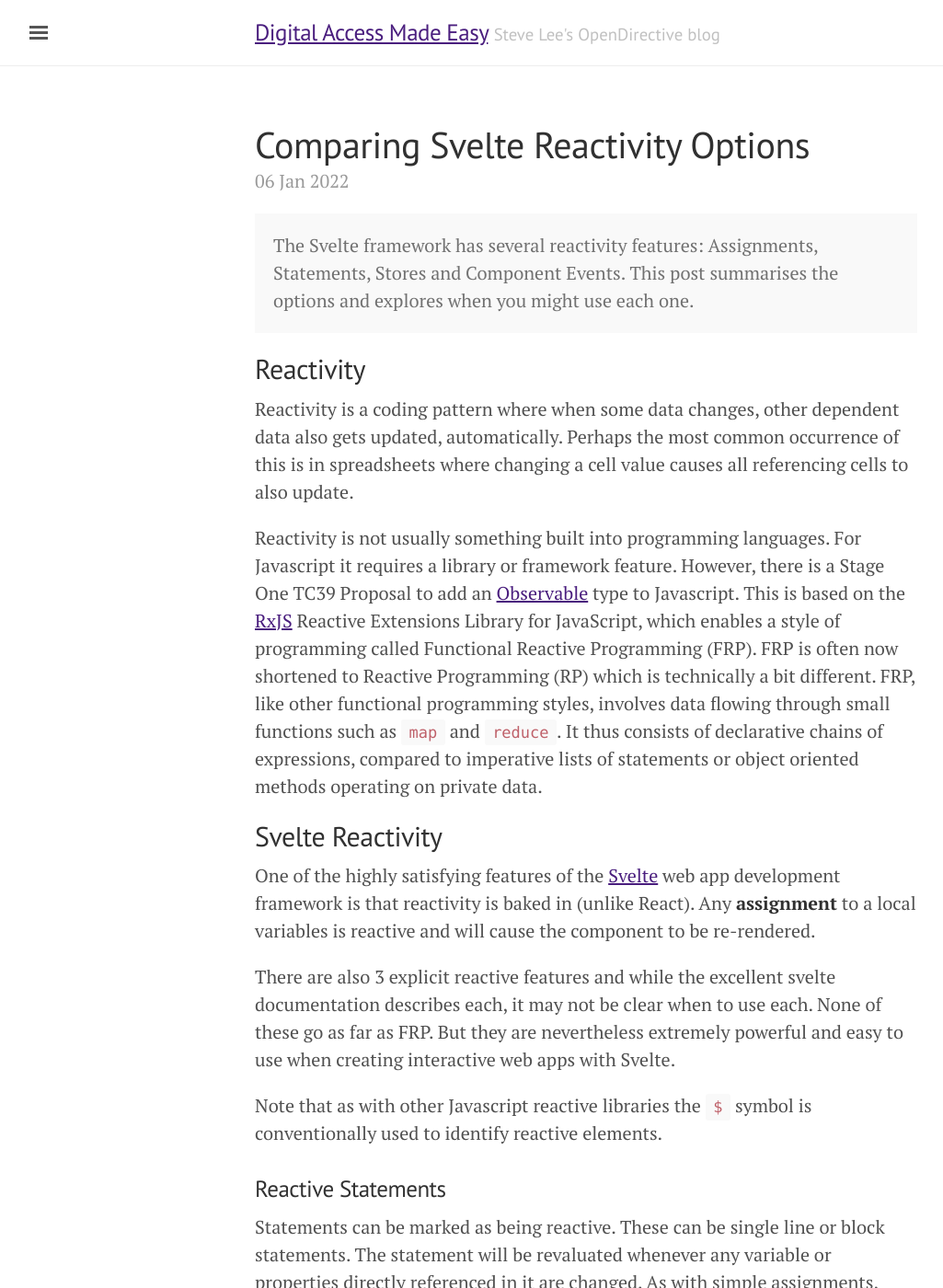
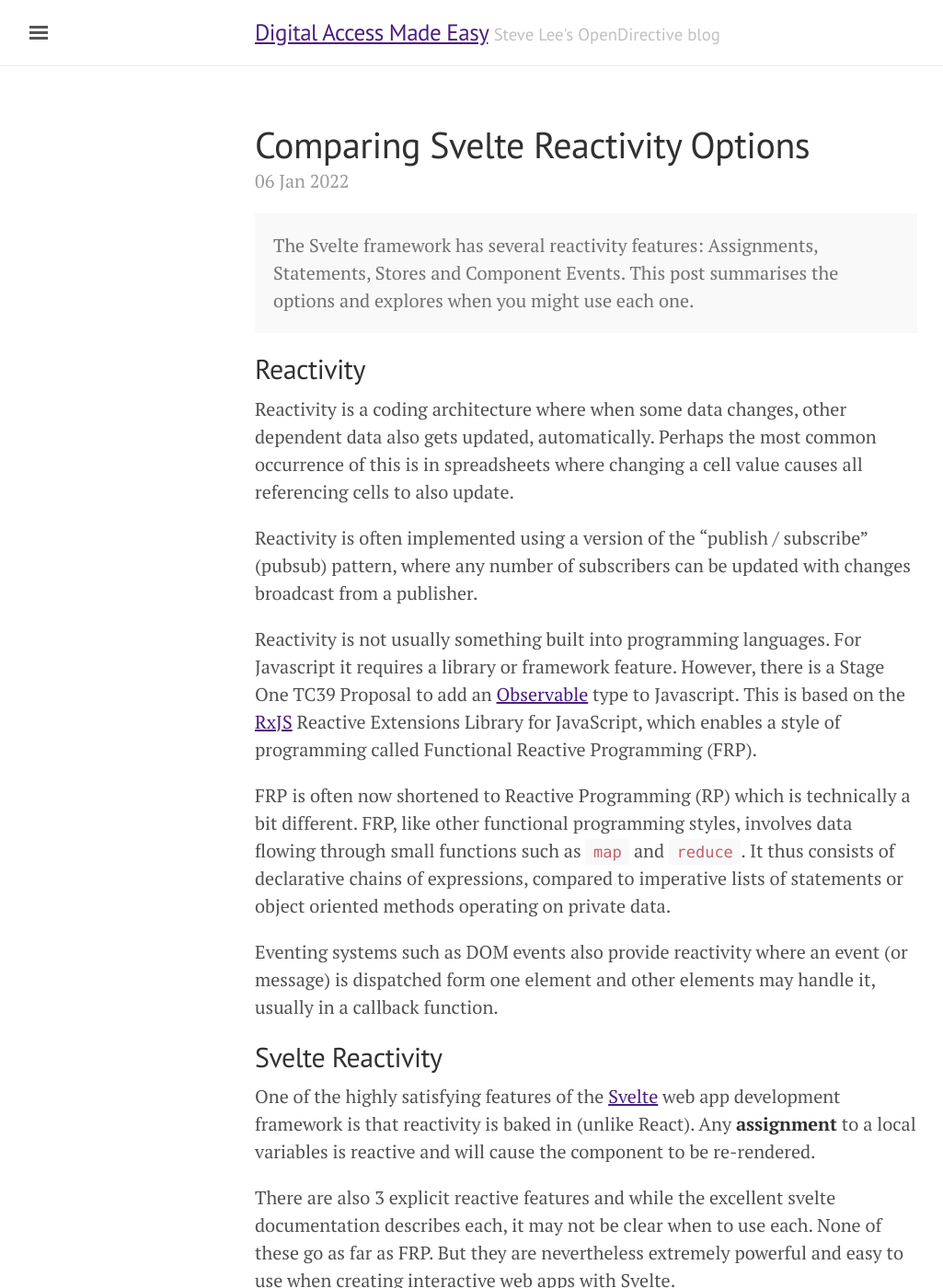
Before and after one commit to OpenDirective/opendirective.github.io, a Jekyll site: the page built from _posts/2022-01-06-comparing-svelte-reactivity-options.md, in a window 1280 px wide and 1400 px high. Shown: the whole window at 92% size, without its empty margins (3-1028 px from the left). Built offline with Jekyll 4.4.1, drawn with Linux system fonts in a browser that asks for light colours; some of the changed text lies outside the part shown.

Commit message:
Move pub sub to 1st section

```diff
--- a/_posts/2022-01-06-comparing-svelte-reactivity-options.md
+++ b/_posts/2022-01-06-comparing-svelte-reactivity-options.md
@@ -8,10 +8,15 @@ title: Comparing Svelte Reactivity Options
 
 ## Reactivity
 
-Reactivity is a coding pattern where when some data changes, other dependent data also gets updated, automatically. Perhaps the most common occurrence of this is in spreadsheets where changing a cell value causes all referencing cells to also update.
+Reactivity is a coding architecture where when some data changes, other dependent data also gets updated, automatically. Perhaps the most common occurrence of this is in spreadsheets where changing a cell value causes all referencing cells to also update.
 
-Reactivity is not usually something built into programming languages. For Javascript it requires a library or framework feature. However, there is a Stage One TC39 Proposal to add an [Observable](https://github.com/tc39/proposal-observable) type to Javascript. This is based on the [RxJS](https://rxjs.dev/) Reactive Extensions Library for JavaScript, which enables a style of programming called Functional Reactive Programming (FRP). FRP is often now shortened to Reactive Programming (RP) which is technically a bit different. FRP, like other functional programming styles, involves data flowing through small functions such as `map` and `reduce`. It thus consists of declarative chains of expressions, compared to imperative lists of statements or object oriented methods operating on private data.
+Reactivity is often implemented using a version of the "publish / subscribe" (pubsub) pattern, where any number of subscribers can be updated with changes broadcast from a publisher.
 
+Reactivity is not usually something built into programming languages. For Javascript it requires a library or framework feature. However, there is a Stage One TC39 Proposal to add an [Observable](https://github.com/tc39/proposal-observable) type to Javascript. This is based on the [RxJS](https://rxjs.dev/) Reactive Extensions Library for JavaScript, which enables a style of programming called Functional Reactive Programming (FRP).
+
+FRP is often now shortened to Reactive Programming (RP) which is technically a bit different. FRP, like other functional programming styles, involves data flowing through small functions such as `map` and `reduce`. It thus consists of declarative chains of expressions, compared to imperative lists of statements or object oriented methods operating on private data.
+
+Eventing systems such as DOM events also provide reactivity where an event (or message) is dispatched form one element and other elements may handle it, usually in a callback function.
 ## Svelte Reactivity
 
 One of the highly satisfying features of the [Svelte](https://svelte.dev/) web app development framework is that reactivity is baked in (unlike React). Any **assignment** to a local variables is reactive and will cause the component to be re-rendered.
```
Also changed, not shown: other parts of _posts/2022-01-06-comparing-svelte-reactivity-options.md (+1 -1 lines).
